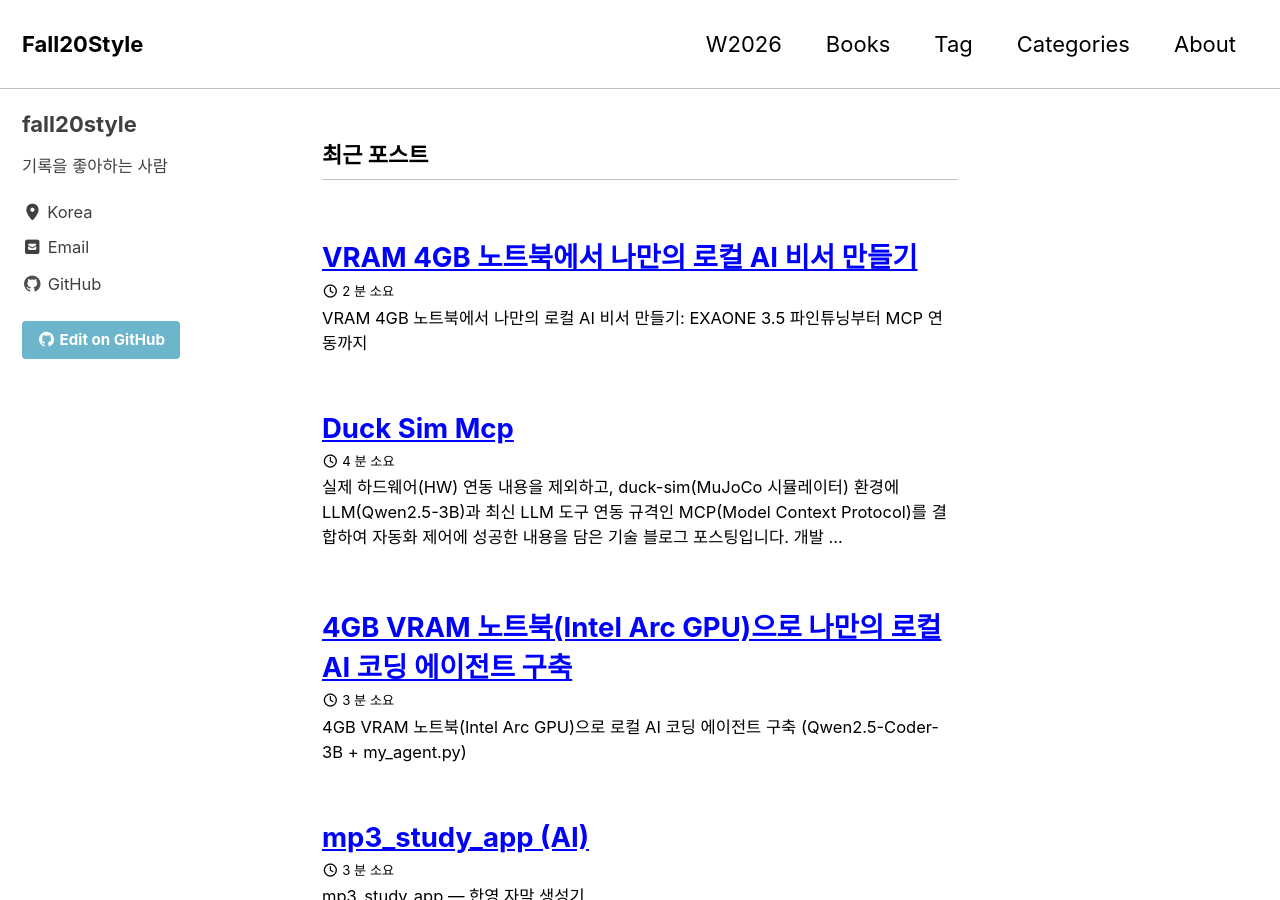
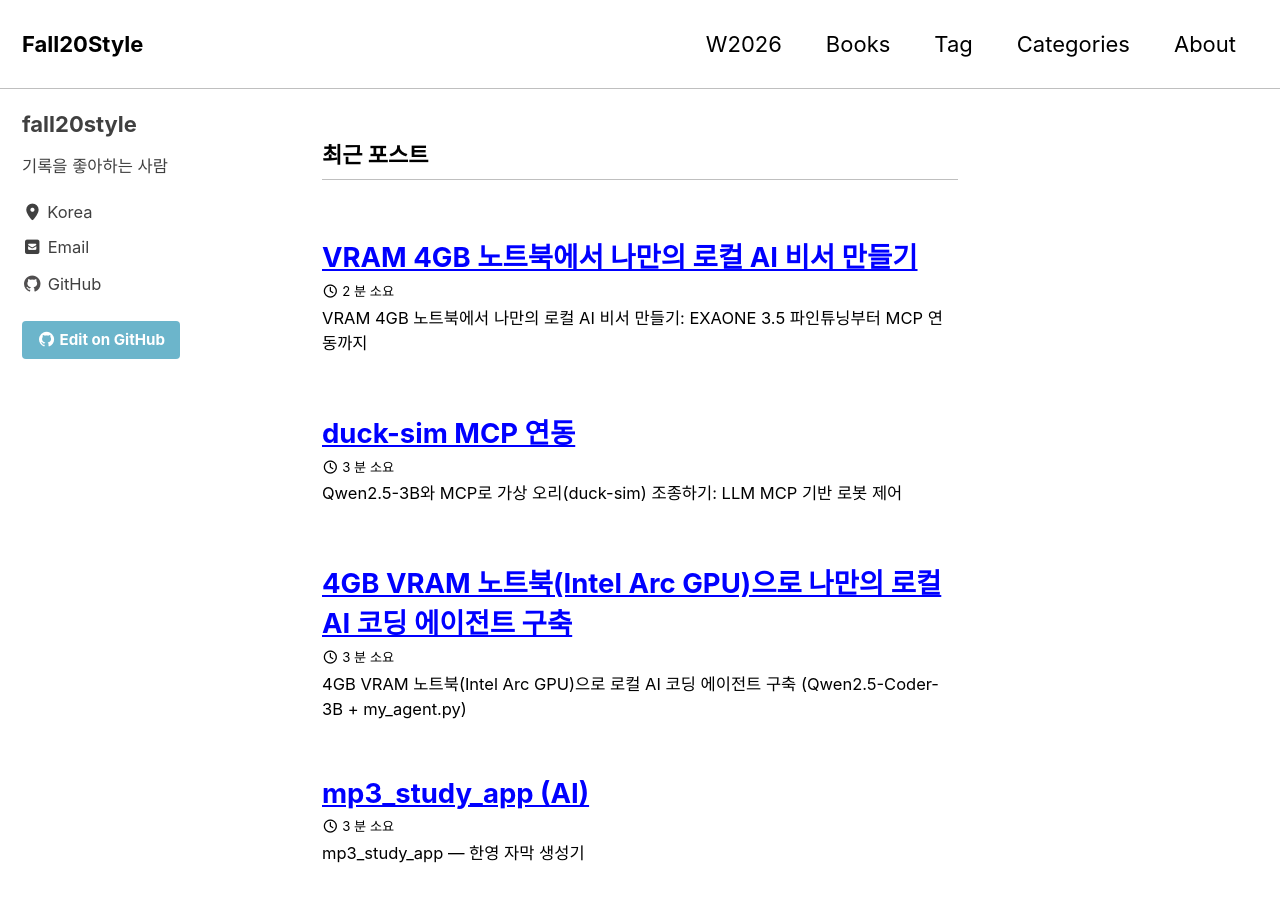
Before and after one commit to fall20style/fall20style.github.io, a Jekyll site: the page built from index.html, in a window 1280 px wide and 900 px high. Built offline with Jekyll 4.4.1, drawn with Linux system fonts in a browser that asks for light colours; cached includes are drawn as plain includes; the list of posts is cut into pages by our own code.

Commit message:
Update 2026-11-11-duck-sim-mcp.md

````diff
--- a/_posts/2026-11-11-duck-sim-mcp.md
+++ b/_posts/2026-11-11-duck-sim-mcp.md
@@ -1,13 +1,29 @@
-실제 하드웨어(HW) 연동 내용을 제외하고, duck-sim(MuJoCo 시뮬레이터) 환경에 LLM(Qwen2.5-3B)과 최신 LLM 도구 연동 규격인 MCP(Model Context Protocol)를 결합하여 자동화 제어에 성공한 내용을 담은 기술 블로그 포스팅입니다.
-개발 블로그(Tech Blog) 스타일에 맞춰 트렌디하고 가독성 좋게 정리했습니다.
+---
+title: duck-sim MCP 연동
+layout: single
+author_profile: true
+read_time: true
+comments: true
+share: true
+related: true
+popular: true
+tags:
+  - AI
+categories:
+toc: true
+toc_sticky: true
+toc_label: 목차
+description: desc가 여기에
+---
 
-Qwen2.5-3B와 MCP로 가상 오리(duck-sim) 조종하기: LLM MCP 기반 로봇 제어
+
+## Qwen2.5-3B와 MCP로 가상 오리(duck-sim) 조종하기: LLM MCP 기반 로봇 제어
 
 안녕하세요! 최근 LLM을 이용해 로봇이나 시뮬레이터를 제어하는 Embodied AI(체화된 인스턴스 AI) 분야가 뜨겁습니다.
 오늘은 리눅스 환경에서 가상 biped 로봇 시뮬레이터인 duck-sim 위에, 최신 가성비 최강 소형 모델인 Qwen2.5-3B와 앤트로픽이 제안한 인프라 규격인 MCP(Model Context Protocol)를 얹어 AI 에이전트가 스스로 로봇을 제어하도록 구현한 성공 과정을 공유합니다.
 HW 장비 없이 오직 리눅스 PC 환경(시뮬레이터)에서만 구현했기 때문에, 누구나 쉽게 따라 해볼 수 있는 아키텍처입니다!
 
-🏗️ 전체 시스템 아키텍처 (System Architecture)
+## 🏗️ 전체 시스템 아키텍처 (System Architecture)
 
 이번 프로젝트의 핵심은 "LLM이 어떻게 시뮬레이터의 내부 JSON-RPC 통신 규격을 이해하고 명령을 내릴 것인가?"였습니다. 저는 이를 위해 앤트로픽(Anthropic)이 오픈소스로 공개한 MCP(Model Context Protocol)를 브릿지로 활용했습니다.
 • LLM Core: Qwen2.5-3B (경량 모델임에도 Tool Calling 및 구조화된 출력이 매우 뛰어남)
@@ -15,16 +31,18 @@ HW 장비 없이 오직 리눅스 PC 환경(시뮬레이터)에서만 구현했
 • Simulator: duck-sim (MuJoCo 기반 가상 가동 환경 + 실기 데몬 매핑)
 데몬 간 통신 구조가 원래 JSON-RPC로 단일화되어 있어서, MCP Server를 구축하여 LLM에게 Tool 형태로 쥐여주기가 매우 수월했습니다.
 
-🛠️ 핵심 구현 단계
+## 🛠️ 핵심 구현 단계
 
 
-1. duck-sim 가상 환경 준비 (Linux)
+### 1. duck-sim 가상 환경 준비 (Linux)
 
 가장 먼저 리눅스 환경에서 실제 로봇 없이 제어 데몬들을 구동하는 duck-sim 환경을 세팅했습니다.
-bash
+
+``` bash
 # MuJoCo 기반의 시뮬레이터 구동 (실제 코어 데몬들과 가상 Body 연동)
 ./scripts/duck-sim
 Use code with caution.
+```
 이 상태가 되면 백그라운드 소켓을 통해 robotd(50Hz 제어 루프), configd 등이 가상 환경에서 맞물려 돌아가기 시작합니다.
 
 2. MCP(Model Context Protocol) 서버 구축
@@ -36,12 +54,12 @@ LLM이 robotctl이나 소켓 명령어 API 구조를 이해할 수 있도록 MCP
 	• standup()
 	• get_status() (시뮬레이터 상태 모니터링)
 
-3. Qwen2.5-3B 연동 및 프롬프트 엔지니어링
+### 3. Qwen2.5-3B 연동 및 프롬프트 엔지니어링
 
 3B라는 초경량 사이즈인 Qwen2.5-3B를 선택한 이유는 로컬 리눅스 환경에서 저지연(Low Latency)으로 실시간 피드백 루프를 돌리기 위함이었습니다.
 LLM 시스템 프롬프트에 로봇의 상태 조건(예: 넘어짐, 앞에 물체가 있음)에 따라 어떤 MCP 도구를 호출해야 하는지 가이드라인을 제공했습니다.
 
-🚀 결과: LLM Agent의 자율 제어 시나리오 테스트
+## 🚀 결과: LLM Agent의 자율 제어 시나리오 테스트
 
 연동 완료 후, LLM에게 가상의 상황을 부여하고 자율적으로 제어 루프를 수행하도록 테스트했습니다.
 
@@ -52,18 +70,17 @@ LLM 시스템 프롬프트에 로봇의 상태 조건(예: 넘어짐, 앞에 물
 3. LLM 추론: Qwen2.5-3B 모델이 상태 코드(기울어짐 확인)를 분석한 뒤, "먼저 스스로 일어나야(Standup) 다음 동작이 가능하다"고 판단함.
 4. 도구 호출 및 실행: LLM이 MCP 인터페이스를 통해 자동으로 standup() 툴을 실행하고, 오리가 가상 환경에서 정상적으로 일어선 것을 확인한 후 다시 목적지까지 walk() 명령을 수행함.
 
-💡 이번 연동을 통해 느낀 점 (Takeaways)
+## 💡 이번 연동을 통해 느낀 점 (Takeaways)
 
 • MCP의 강력함: 예전 같았으면 LLM의 텍스트 출력을 정규식으로 복잡하게 파싱해서 가상 환경 스크립트에 파이프라인으로 쏴줘야 했을 텐데, MCP 규격을 쓰니 LLM 친화적으로 API가 깔끔하게 중계되어 개발 공수가 대폭 줄었습니다.
 • Qwen2.5-3B의 놀라운 성능: 3B 수준의 가벼운 모델임에도 불구하고 MCP 스키마를 정확히 이해하고 상황에 맞는 Tool Calling을 실수 없이 수행해 냈습니다. 로컬 로봇 에이전트용 백엔드로 충분한 가능성을 보였습니다.
 • Sim 단계의 메리트: 하드웨어 고장이나 모터 파손 걱정 없이 리눅스 환경 안에서 LLM의 무한한 에이전트 루프 테스트(RL 피드백 수집 등)를 안전하게 진행할 수 있어 대단히 효율적이었습니다.
 
-🔮 MoJoCo
+## 🔮 MoJoCo
 
 
 MuJoCo(Multi-Joint dynamics with Contact)는 로봇 공학, 생체 역학, 인공지능(특히 강화학습) 연구에서 표준처럼 사용하는 고성능 물리 엔진(Physics Engine)입니다.
 원래는 모션 연구소(Motion Geometry)에서 개발한 유료 상용 소프트웨어였으나, 2021년 DeepMind(구글 딥마인드)가 회사를 인수한 후 완전히 오픈소스로 전환하여 현재는 전 세계 연구자들이 무료로 널리 사용하고 있습니다.
-이해하기 쉽게 비유와 특징으로 나누어 설명해 드릴게요.
 
 💡 아주 쉬운 비유: 로봇 공학자들을 위한 '현실적인 가상현실'
 
@@ -71,15 +88,14 @@ MuJoCo(Multi-Joint dynamics with Contact)는 로봇 공학, 생체 역학, 인
 • 일반적인 게임 엔진(Unity, Unreal 등)은 시각적인 화려함과 실시간 구동 속도를 중시하기 때문에 물리적 계산을 적당히 '타협'합니다.
 • 반면 MuJoCo는 현실 세계의 물리 법칙을 소수점 아래 세 자릿수까지 정밀하게 계산하는 데 초점을 맞춥니다. 모터의 토크, 관절의 마찰력, 지면과의 접촉 역학 등을 정확하게 모방하므로, 여기서 학습한 로봇 제어 코드(microduck 등)를 실제 로봇에 올려도 오차 없이 그대로 작동(Sim-to-Real)하게 됩니다.
 
-🚀 MuJoCo의 핵심 특징
+## 🚀 MuJoCo의 핵심 특징
 
 • 정밀한 접촉(Contact) 처리: 로봇의 발이 땅에 닿을 때 발생하는 미끄러짐, 부리나 손으로 물건을 집을 때(grasp)의 마찰력과 반발력을 매우 정교하게 계산합니다.
 • 멀티 조인트(Multi-Joint) 최적화: 인간의 관절이나 오리 로봇처럼 여러 개의 다관절 구조(Articulated Structure)가 얽혀 있는 복잡한 시스템을 계산하는 속도가 현존하는 물리 엔진 중 가장 빠른 편에 속합니다.
 • 강화학습과의 찰떡궁합: 인공지능이 "이렇게 움직이면 넘어지는구나", "저렇게 움직이면 앞으로 가는구나"를 수백만 번 반복하며 학습해야 하므로 시뮬레이션 속도가 빨라야 합니다. MuJoCo는 속도가 압도적으로 빨라 AI 학습 환경으로 가장 선호됩니다.
 • XML 기반 모델링 (MJCF): 로봇의 크기, 무게, 모터 성능, 관절 위치 등을 .xml 파일 형태의 자체 규격(MJCF)으로 쉽게 기술하고 편집할 수 있습니다.
 
-🦆 이번 프로젝트(duck-sim)에서의 역할
+## 🦆 이번 프로젝트(duck-sim)에서의 역할
 
-이전 블로그 글에서 실행하신 ./scripts/duck-sim 환경에서, 눈에 보이는 가상 오리의 몸체와 오리가 딛고 있는 바닥, 그리고 오리가 넘어지거나 물건을 집는 물리적인 상호작용 전체를 계산해 주던 무대 뒷편의 진짜 핵심 엔진이 바로 이 MuJoCo였습니다.
+./scripts/duck-sim 환경에서, 눈에 보이는 가상 오리의 몸체와 오리가 딛고 있는 바닥, 그리고 오리가 넘어지거나 물건을 집는 물리적인 상호작용 전체를 계산해 주던 무대 뒷편의 진짜 핵심 엔진이 바로 이 MuJoCo였습니다.
 이 가상 공간 덕분에 값비싼 실제 하드웨어가 부서질 걱정 없이 Qwen2.5 모델과 MCP를 붙여 마음껏 에이전트 자율 제어 테스트를 하실 수 있었던 것입니다.
-혹시 MuJoCo 시뮬레이터에서 오리의 물리적 스펙(무게, 모터 힘 등)을 직접 수정해 보거나, 나중에 새로운 가상 물체를 추가해서 집어 올리는 테스트를 해보고 싶으신가요? 원하시는 다음 단계가 있다면 관련 가이드를 제안해 드릴게요.
````
